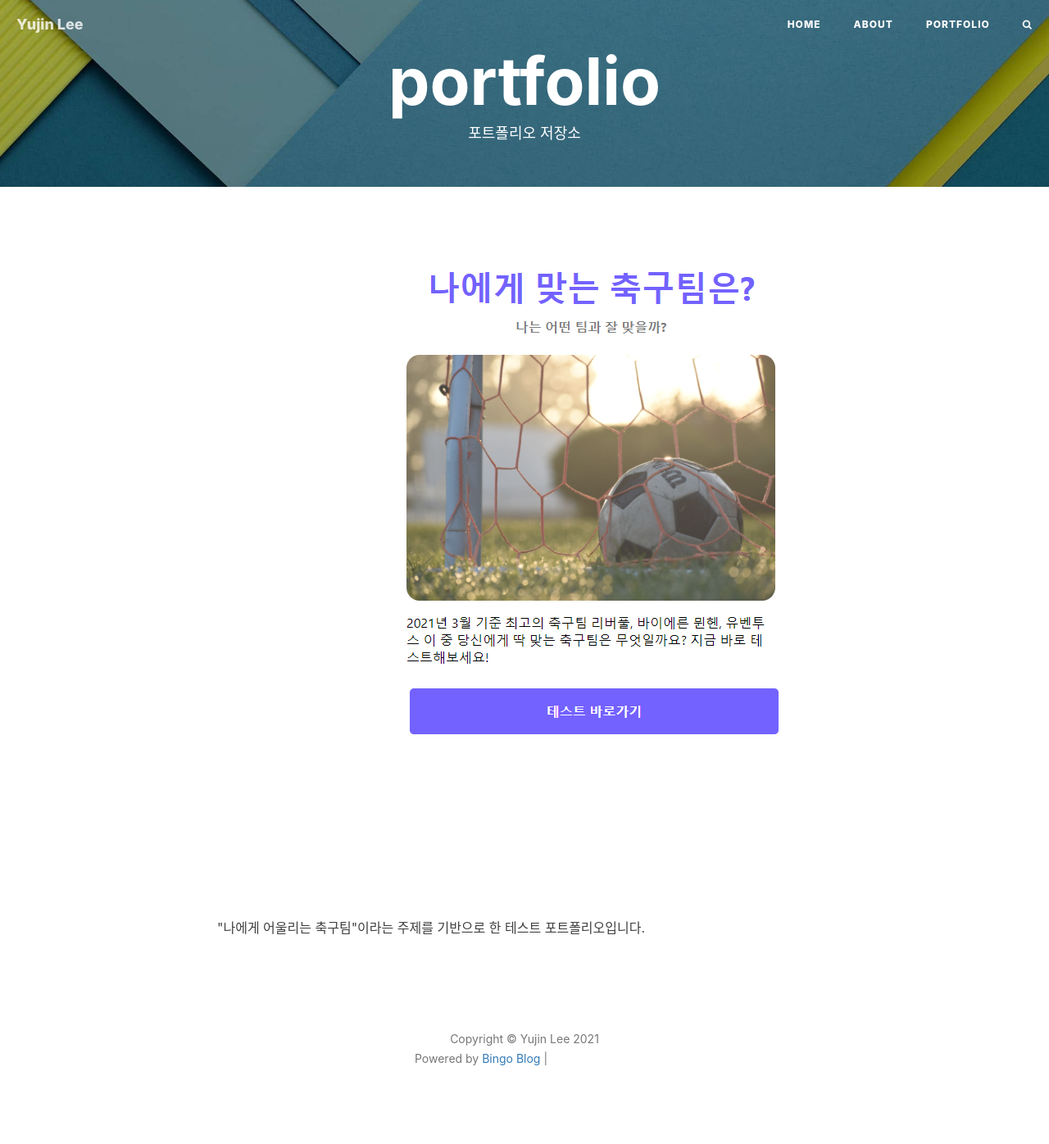
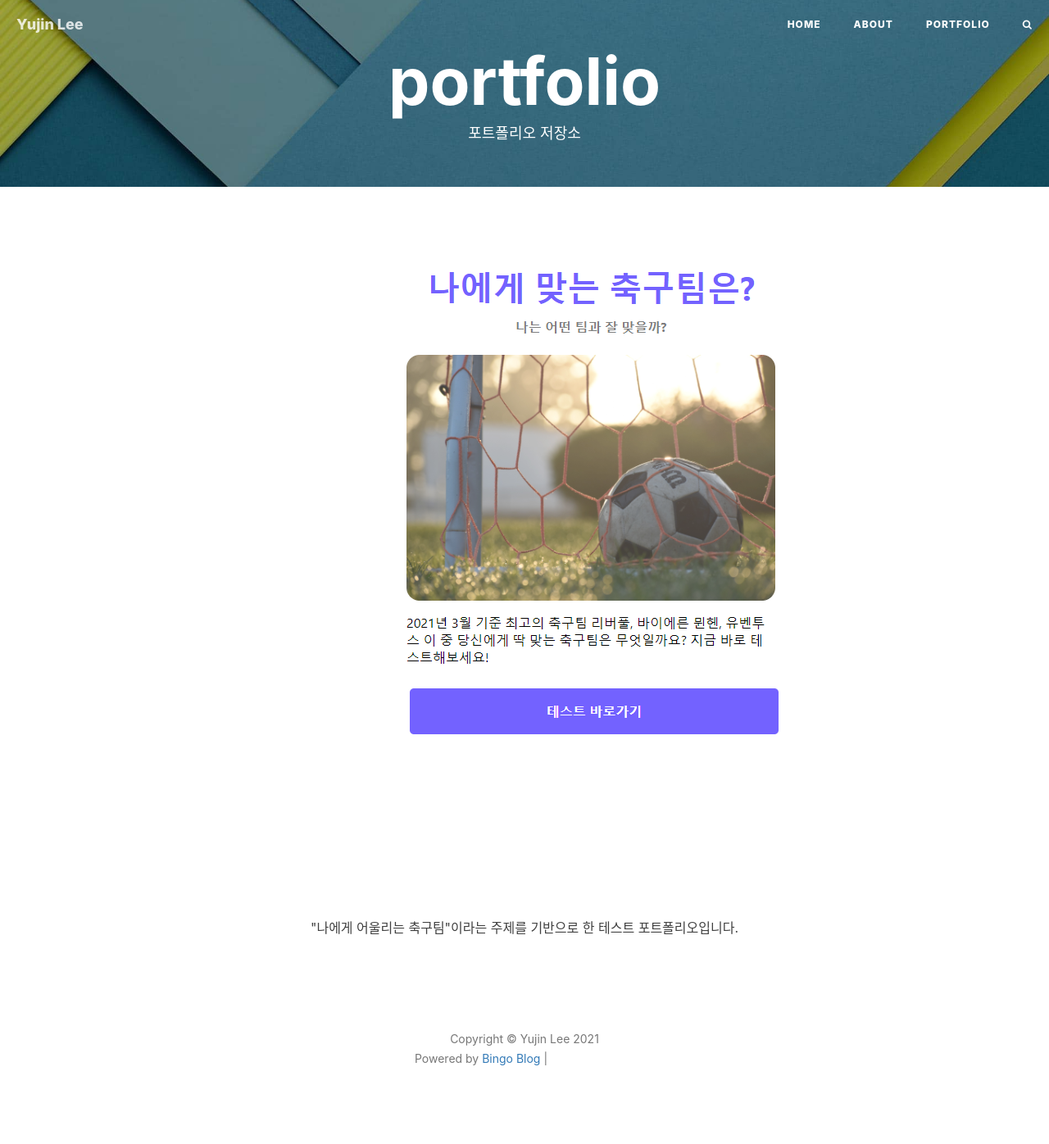
Before and after one commit to leeyj4805/leeyj4805.github.io, a Jekyll site: the page built from archive.html, in a window 1280 px wide. Shown: the whole page at 82% size. Built offline with Jekyll 4.4.1, drawn with Linux system fonts in a browser that asks for light colours; nearby versions of some CDN libraries; comment, search, counter and statistics services are not loaded; grey boxes are pictures that could not be loaded.

Commit message:
21.03.29 포트폴리오 수정

```diff
--- a/archive.html
+++ b/archive.html
@@ -22,7 +22,7 @@ https://github.com/kitian616/jekyll-TeXt-theme
 			<div class="mini-post-list js-result">
 				<a href="https://cocky-easley-527afb.netlify.app/" class="contants">
 					<img src="../img/soccer.PNG" alt="soccer"/>
-					<p class="title">"나에게 어울리는 축구팀"이라는 주제를 기반으로 한 테스트 포트폴리오입니다.</p>
+					<p style="text-align: center;">"나에게 어울리는 축구팀"이라는 주제를 기반으로 한 테스트 포트폴리오입니다.</p>
 				</a>
 			</div>
 		</div>
```
